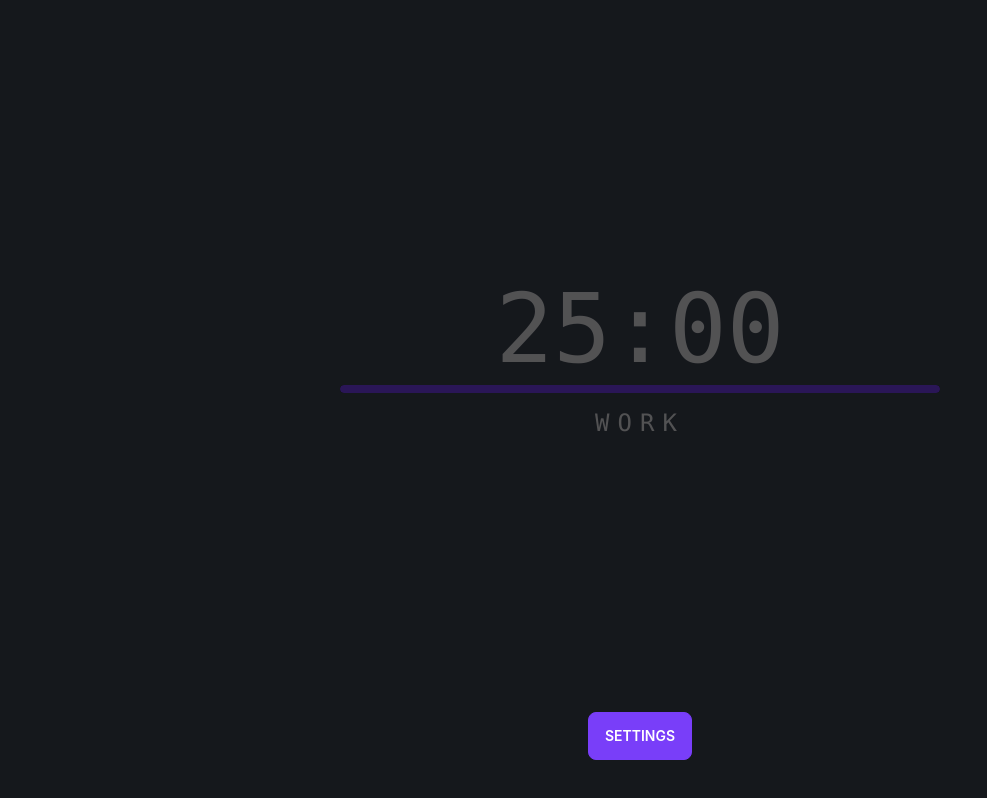
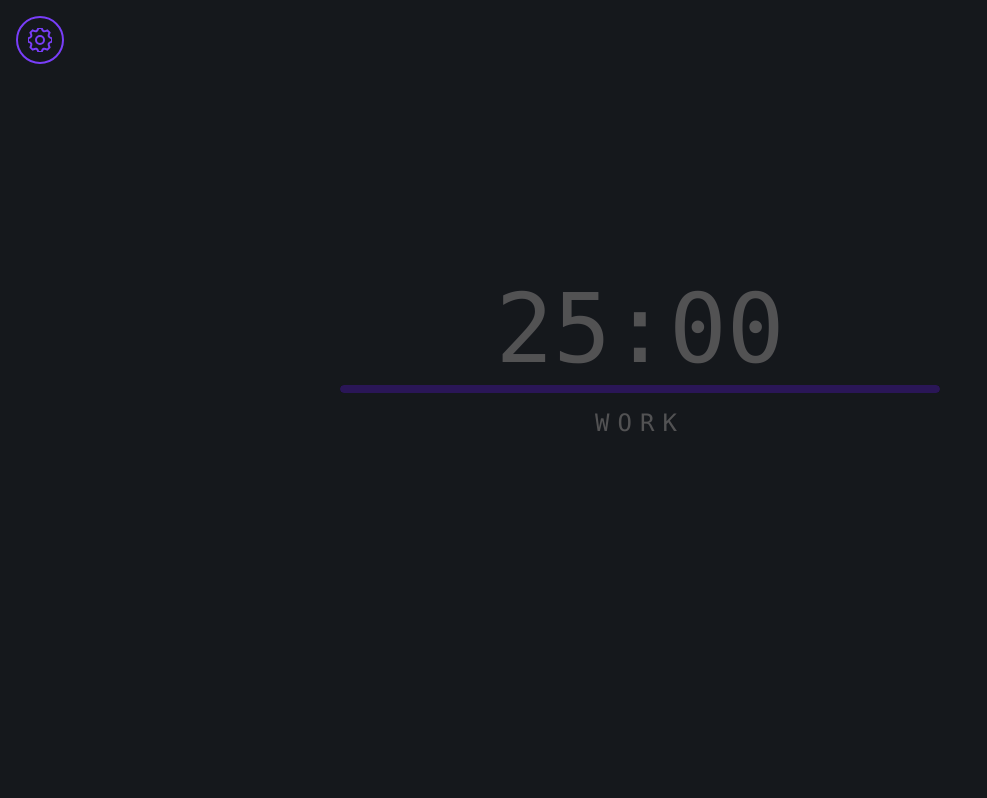
Before and after one commit to Force4760/pomo, a Svelte app: page / in a window 1280 px wide. Shown: the whole page, without its empty margins (0-987 px from the left). Built offline with nearby package versions, Linux system fonts and the light colour scheme.

Commit message:
fix settings

```diff
--- a/src/App.svelte
+++ b/src/App.svelte
@@ -2,6 +2,7 @@
   import Settings from "./components/settings.svelte";
   import Clock from "./components/clock.svelte";
   import { longT, shortT, toLongT, work, audio } from "./scripts/pomo";
+  import Button from "./components/button.svelte";
 
   const SECS: number = 59;
 
@@ -86,9 +87,8 @@
     style="background-color: {isStopped ? bg : ''};"
     on:click={stop}
   />
-
-  <Settings {mode} bind:playing={isStopped} />
 </main>
+<Settings {mode} bind:playing={isStopped} />
 
 <style>
   :root {
--- a/src/components/button.svelte
+++ b/src/components/button.svelte
@@ -3,11 +3,10 @@
   export let mode: String = "short";
 </script>
 
-{#if mode === "work"}
+<!--{#if mode === "work"}
   <label for="my-modal-2" class="btn btn-down btn-primary modal-button"
     >{title}</label
   >
-  <input type="checkbox" id="my-modal-2" class="modal-toggle" />
 {:else if mode === "short"}
   <label for="my-modal-2" class="btn btn-down btn-accent modal-button"
     >{title}</label
@@ -18,12 +17,32 @@
     >{title}</label
   >
   <input type="checkbox" id="my-modal-2" class="modal-toggle" />
-{/if}
+{/if}-->
+
+<label
+  for="my-modal-2"
+  class="btn-down btn btn-outline btn-circle btn-primary modal-button"
+>
+  <svg
+    xmlns="http://www.w3.org/2000/svg"
+    fill="none"
+    viewBox="0 0 24 24"
+    class="inline-block w-6 h-6 stroke-current"
+    ><path
+      stroke-linecap="round"
+      stroke-linejoin="round"
+      stroke-width="2"
+      d="M24 13.616v-3.232c-1.651-.587-2.694-.752-3.219-2.019v-.001c-.527-1.271.1-2.134.847-3.707l-2.285-2.285c-1.561.742-2.433 1.375-3.707.847h-.001c-1.269-.526-1.435-1.576-2.019-3.219h-3.232c-.582 1.635-.749 2.692-2.019 3.219h-.001c-1.271.528-2.132-.098-3.707-.847l-2.285 2.285c.745 1.568 1.375 2.434.847 3.707-.527 1.271-1.584 1.438-3.219 2.02v3.232c1.632.58 2.692.749 3.219 2.019.53 1.282-.114 2.166-.847 3.707l2.285 2.286c1.562-.743 2.434-1.375 3.707-.847h.001c1.27.526 1.436 1.579 2.019 3.219h3.232c.582-1.636.75-2.69 2.027-3.222h.001c1.262-.524 2.12.101 3.698.851l2.285-2.286c-.744-1.563-1.375-2.433-.848-3.706.527-1.271 1.588-1.44 3.221-2.021zm-12 2.384c-2.209 0-4-1.791-4-4s1.791-4 4-4 4 1.791 4 4-1.791 4-4 4z"
+    /></svg
+  >
+</label>
+<input type="checkbox" id="my-modal-2" class="modal-toggle" />
 
 <style>
   .btn-down {
     position: absolute;
-    bottom: 5%;
-    margin: auto;
+    top: 1rem;
+    left: 1rem;
+    border-width: 2px;
   }
 </style>
--- a/src/components/settings.svelte
+++ b/src/components/settings.svelte
@@ -15,7 +15,6 @@
   } from "./../scripts/pomo.js";
 </script>
 
-<div class="container" on:click={() => (playing = !playing)}>
 <Button title="Settings" {mode} />
 <Modal>
   <Check title="Audio" bind:checked={$audio} />
@@ -25,19 +24,3 @@
   <Num title="Long" bind:value={$longT} />
   <Num title="To Long" bind:value={$toLongT} max={10} />
 </Modal>
-</div>
-
-<style>
-  .container {
-    position: absolute;
-    top: 0;
-    left: 50%;
-    height: 100vh;
-    width: 100vw;
-    transform: translateX(-50%);
-
-    display: flex;
-    align-items: center;
-    justify-content: center;
-  }
-</style>
```
Lines whose indentation alone changed are shown as unchanged.
